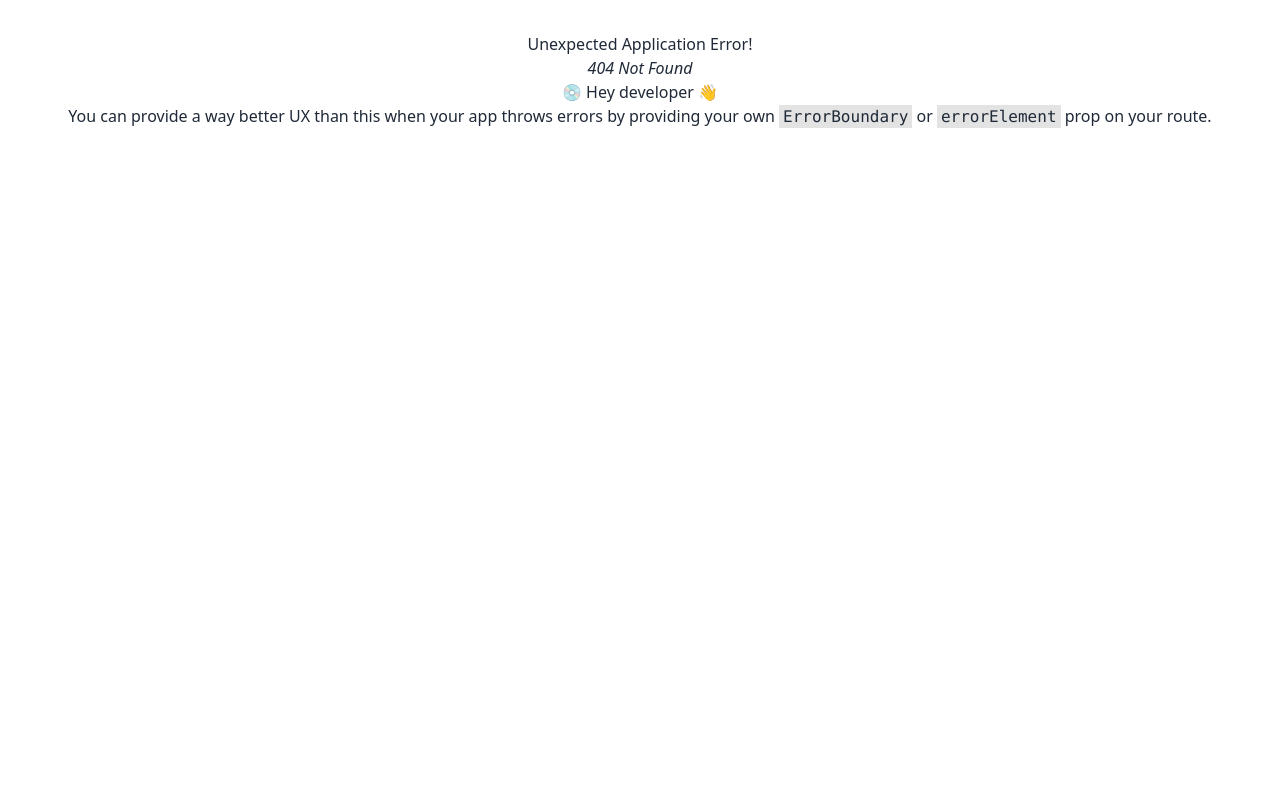
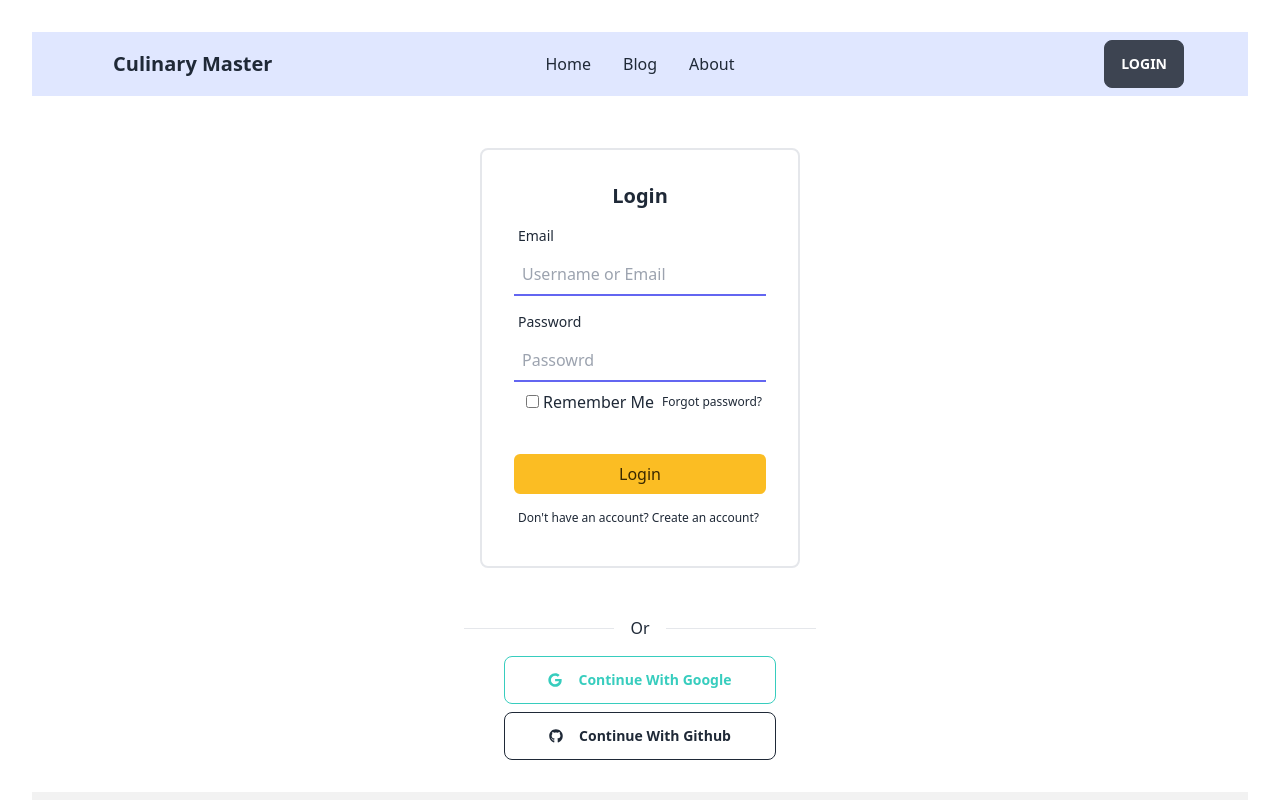
Before and after one commit to sujonmahmud102/chef-recipe, a React (Vite) app: page /login in a window 1280 px wide. Before the commit this address had no page. Shown: the top 800 px of the page. Built offline with nearby package versions, Linux system fonts and the light colour scheme.

Commit message:
login page created

```diff
--- a/package.json
+++ b/package.json
@@ -16,6 +16,7 @@
     "match-sorter": "^6.3.1",
     "react": "^18.2.0",
     "react-dom": "^18.2.0",
+    "react-icons": "^4.8.0",
     "react-router-dom": "^6.11.0",
     "sort-by": "^1.2.0"
   },
--- /dev/null
+++ b/src/Pages/Login/Login.jsx
@@ -0,0 +1,75 @@
+import React from 'react';
+import { FaGoogle, FaGithub } from "react-icons/fa";
+import { Link, useNavigate } from 'react-router-dom';
+
+
+const Login = () => {
+    const handleSignIn = event => {
+        event.preventDefault();
+
+
+        console.log('s')
+    }
+
+    return (
+        <div className='px-16'>
+            <div className="hero mt-5">
+                <div className="card flex-shrink-0 w-full max-w-sm bg-base-100">
+                    <form onSubmit={handleSignIn} className="card-body border-solid border-2 rounded-lg">
+                        <h1 className="text-xl font-bold">Login</h1>
+                        <div className="form-control">
+                            <label className="label">
+                                <span className="label-text">Email</span>
+                            </label>
+                            <input type="text" name='email' required placeholder="Username or Email" className="p-2 border-b-2 border-indigo-500" />
+                        </div>
+                        <div className="form-control">
+                            <label className="label">
+                                <span className="label-text">Password</span>
+                            </label>
+                            <input type="password" name='password' required placeholder="Passowrd" className="p-2 border-b-2 border-indigo-500" />
+                            <label className="label">
+                                <p>
+                                    <input type="checkbox" name="" id="" />
+                                    <span className=''> Remember Me</span>
+                                </p>
+                                <a href="#" className="label-text-alt link link-hover">Forgot password?</a>
+                            </label>
+                        </div>
+                        <div className="form-control mt-6">
+                            <button className="py-2 rounded-md btn-warning hover:bg-yellow-700">Login</button>
+                        </div>
+                        <label className="label">
+                            <Link to="/register" className="label-text-alt link link-hover">Don't have an account? Create an account?</Link>
+                        </label>
+                    </form>
+                </div>
+            </div>
+            <div className='mt-4 flex items-center justify-center'>
+                <hr style={{ width: '150px' }} />
+                <p className='mx-4'>Or</p>
+                <hr style={{ width: '150px' }} />
+            </div>
+            <div className='w-1/4 mx-auto mt-4 mb-8 flex justify-center flex-col'>
+                <div className='flex justify-center items-center btn btn-outline btn-accent'>
+                    <div>
+                        <FaGoogle></FaGoogle>
+                    </div>
+                    <button className='ml-4'>
+                        Continue With Google
+                    </button>
+                </div>
+                <div className='flex justify-center items-center btn btn-outline mt-2'>
+                    <div>
+                        <FaGithub></FaGithub>
+                    </div>
+                    <button className='ml-4'>
+                        Continue With Github
+                    </button>
+                </div>
+            </div>
+        </div>
+    );
+};
+
+export default Login;
--- a/src/Pages/Shared/Navbar.jsx
+++ b/src/Pages/Shared/Navbar.jsx
@@ -25,7 +25,7 @@ const Navbar = () => {
                 </ul>
             </div>
             <div className="navbar-end">
-                <a className="btn">Login</a>
+                <Link className="btn" to='/login'>Login</Link>
             </div>
         </div>
     );
--- a/src/Routes/Router.jsx
+++ b/src/Routes/Router.jsx
@@ -6,6 +6,7 @@ import {
 import Main from '../Layout/Main';
 import Home from '../Pages/Home/Home';
 import About from '../Pages/About/About';
+import Login from '../Pages/Login/Login';
 
 
 
@@ -18,6 +19,10 @@ const router = createBrowserRouter([
             {
                 path: '/about',
                 element: <About></About>
+            },
+            {
+                path: '/login',
+                element: <Login></Login>
             }
         ]
     },
```
Also changed, not shown: 1 other file (tests, documents, lock files or other folders).
